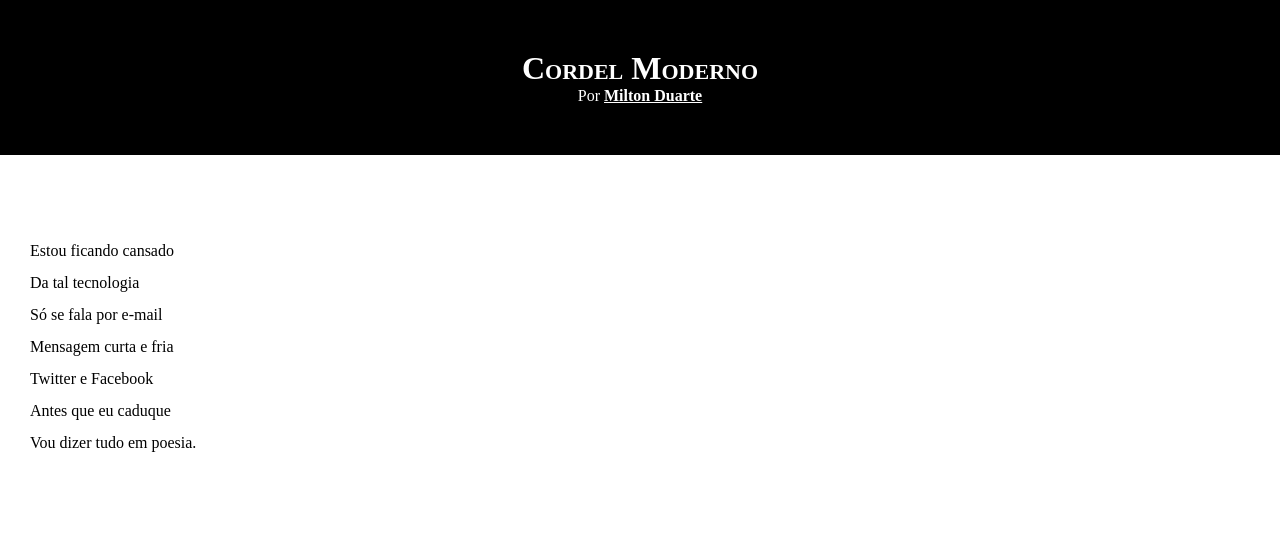
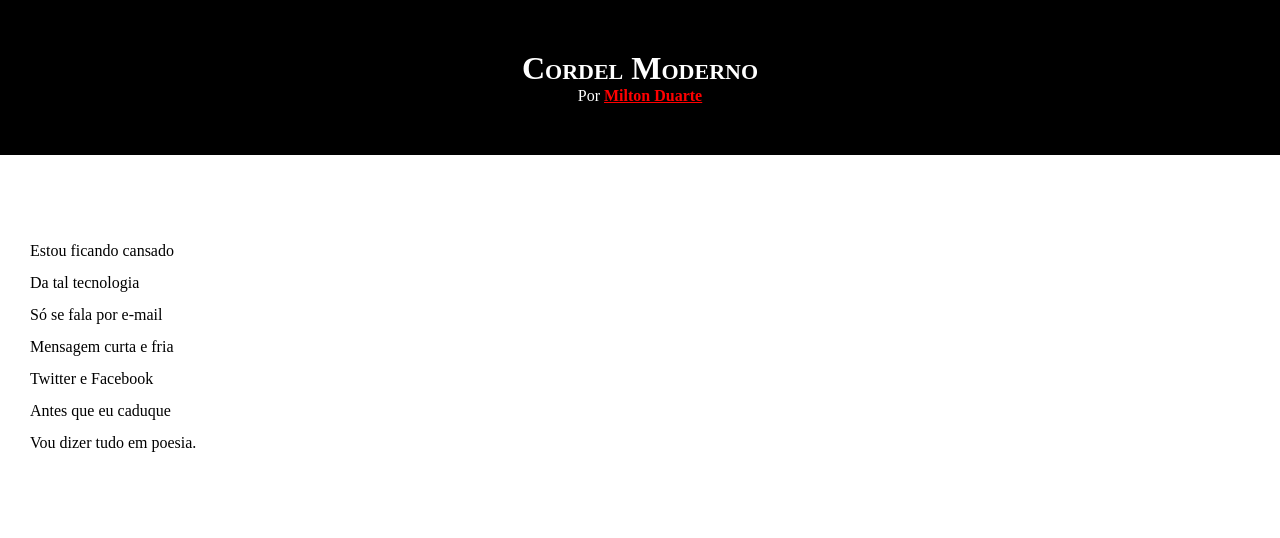
Before and after one commit to oPortela/Curso-HTML-e-CSS, a PHP site: page /teste.html in a window 1280 px wide, with the pointer over the restyled element. Shown: the top 538 px of the page. Run offline with PHP 8.4, Linux system fonts and the light colour scheme.

Commit message:
Update style2.css

```diff
--- a/desafios/d012/estilo/style2.css
+++ b/desafios/d012/estilo/style2.css
@@ -38,6 +38,7 @@ header a, footer a {
 
 header a:hover, footer a:hover {
     text-decoration: underline;
+    color: red;
 }
 
 section {
```
